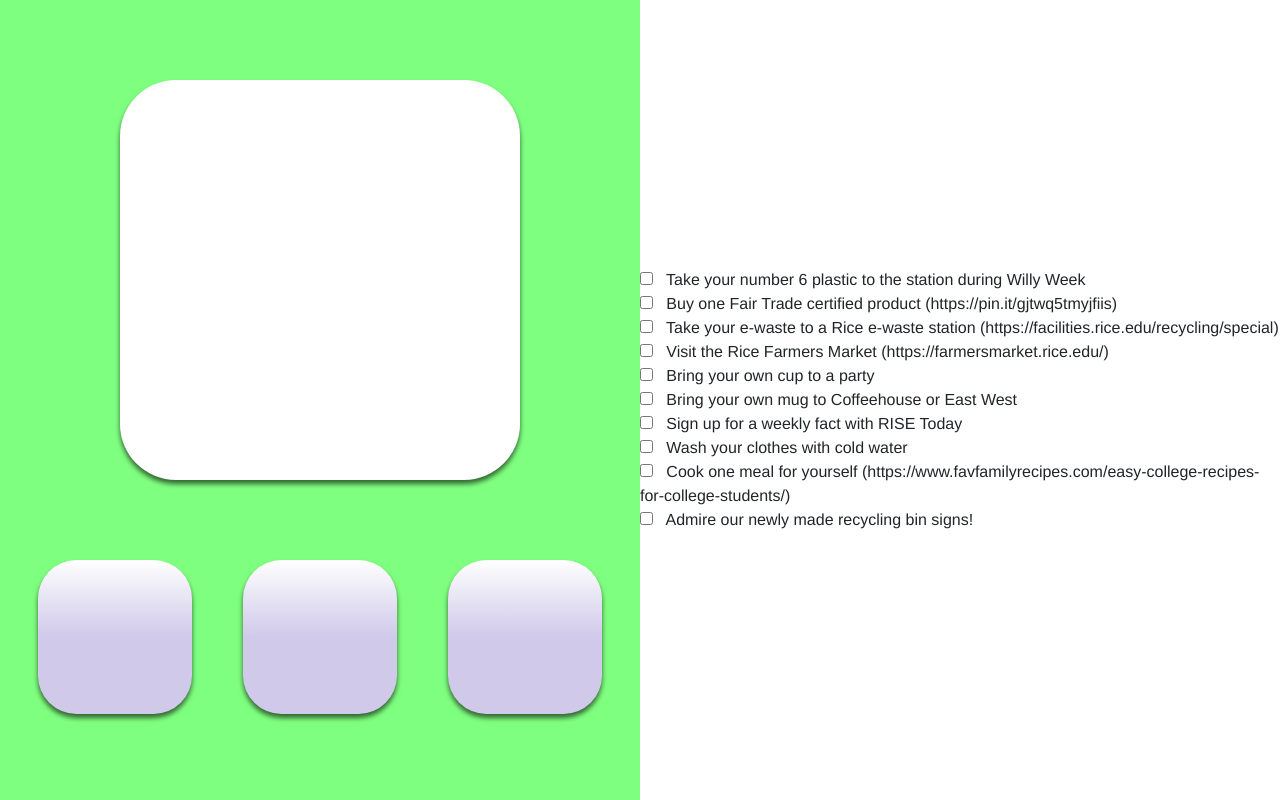
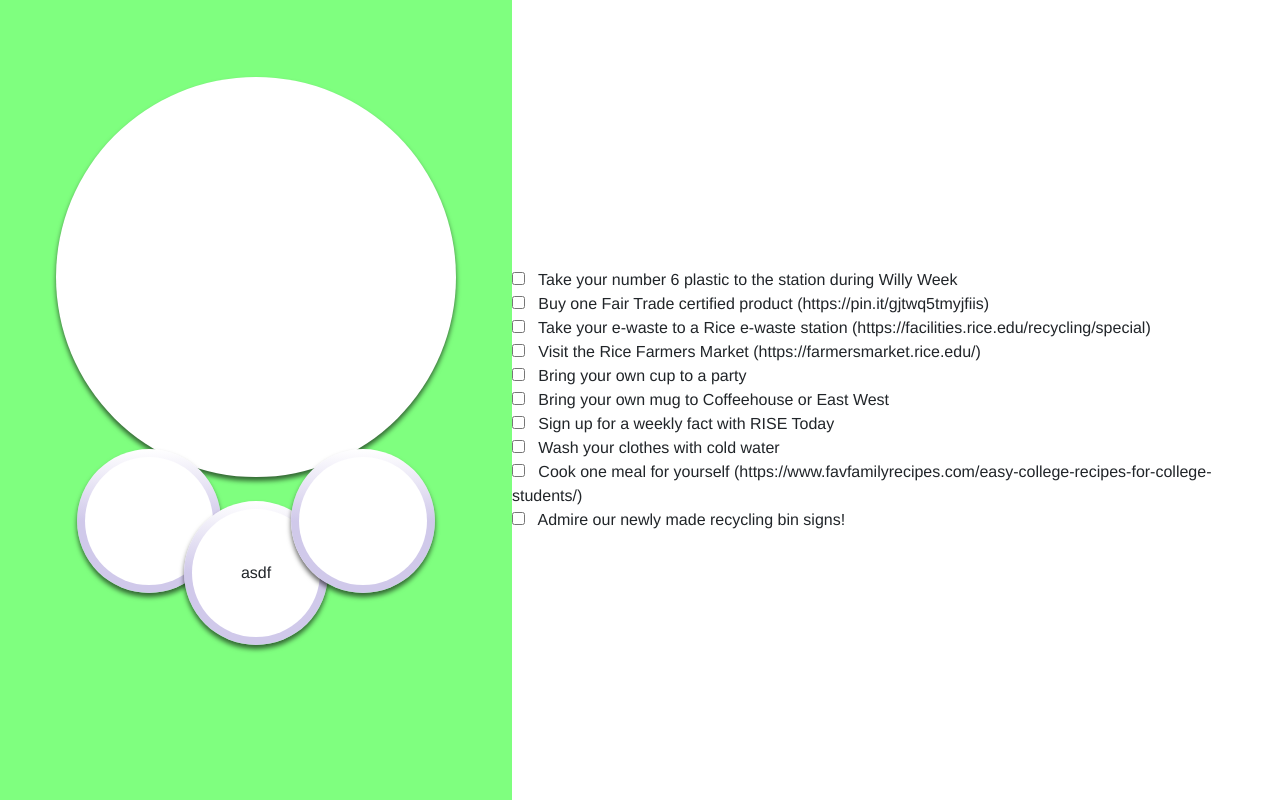
Before and after one commit to katspearl/sustainabilityWebsite, a React (Create React App) app in the folder frontend/: page /dashboard in a window 1280 px wide. Built offline with nearby package versions, Linux system fonts and the light colour scheme; no server answers.

Commit message:
working on content page

```diff
--- a/frontend/src/components/home/home.jsx
+++ b/frontend/src/components/home/home.jsx
@@ -47,45 +47,80 @@ class Home extends Component {
               <span>{this.state.userInfo.score}</span>
               <div className={styles.personalShadow} />
             </div>
+            <div
+              className={[styles.smallerScoreBorder, styles.leftScore].join(
+                " "
+              )}
+            >
+              <div className={styles.smallerScore}>
+                <span>{this.state.userPledge.pledgeScore}</span>
+              </div>
+            </div>
+            <div
+              className={[styles.smallerScoreBorder, styles.middleScore].join(
+                " "
+              )}
+            >
+              <div className={styles.smallerScore}>
+                <span>asdf</span>
+              </div>
+            </div>
+            <div
+              className={[styles.smallerScoreBorder, styles.rightScore].join(
+                " "
+              )}
+            >
+              <div className={styles.smallerScore}>
+                <span>{this.state.userPledge.members}</span>
+              </div>
+            </div>
             {/* <Button onClick={e => this.updateScore(true)}>Increment!</Button>
             <Button onClick={e => this.updateScore(false)}>Decrement!</Button> */}
           </div>
-          <div className={styles.secondaryScores}>
-            <div className={styles.smallerScore} />
-            <div className={styles.smallerScore} />
-            <div className={styles.smallerScore} />
+          <div className={styles.secondaryScores} />
+        </div>
+        <div className={styles.right}>
+          <div>
+            <input type="checkbox" name="vehicle1" value="Bike" /> &nbsp; Take
+            your number 6 plastic to the station during Willy Week
           </div>
-        </div>
-        <div className={styles.right} >
-          <div><input type="checkbox" name="vehicle1" value="Bike" /> &nbsp;
-          Take your number 6 plastic to the station during Willy Week
+          <div>
+            <input type="checkbox" name="vehicle1" value="Bike" /> &nbsp; Buy
+            one Fair Trade certified product (https://pin.it/gjtwq5tmyjfiis)
           </div>
-          <div><input type="checkbox" name="vehicle1" value="Bike" /> &nbsp;
-          Buy one Fair Trade certified product (https://pin.it/gjtwq5tmyjfiis)
+          <div>
+            <input type="checkbox" name="vehicle1" value="Bike" /> &nbsp; Take
+            your e-waste to a Rice e-waste station
+            (https://facilities.rice.edu/recycling/special)
           </div>
-          <div><input type="checkbox" name="vehicle1" value="Bike" /> &nbsp;
-          Take your e-waste to a Rice e-waste station (https://facilities.rice.edu/recycling/special)
+          <div>
+            <input type="checkbox" name="vehicle1" value="Bike" /> &nbsp; Visit
+            the Rice Farmers Market (https://farmersmarket.rice.edu/)
           </div>
-          <div><input type="checkbox" name="vehicle1" value="Bike" /> &nbsp;
-          Visit the Rice Farmers Market (https://farmersmarket.rice.edu/)
+          <div>
+            <input type="checkbox" name="vehicle1" value="Bike" /> &nbsp; Bring
+            your own cup to a party
           </div>
-          <div><input type="checkbox" name="vehicle1" value="Bike" /> &nbsp;
-          Bring your own cup to a party
+          <div>
+            <input type="checkbox" name="vehicle1" value="Bike" /> &nbsp; Bring
+            your own mug to Coffeehouse or East West
           </div>
-          <div><input type="checkbox" name="vehicle1" value="Bike" /> &nbsp;
-          Bring your own mug to Coffeehouse or East West
+          <div>
+            <input type="checkbox" name="vehicle1" value="Bike" /> &nbsp; Sign
+            up for a weekly fact with RISE Today
           </div>
-          <div><input type="checkbox" name="vehicle1" value="Bike" /> &nbsp;
-          Sign up for a weekly fact with RISE Today
+          <div>
+            <input type="checkbox" name="vehicle1" value="Bike" /> &nbsp; Wash
+            your clothes with cold water
           </div>
-          <div><input type="checkbox" name="vehicle1" value="Bike" /> &nbsp;
-          Wash your clothes with cold water
+          <div>
+            <input type="checkbox" name="vehicle1" value="Bike" /> &nbsp; Cook
+            one meal for yourself
+            (https://www.favfamilyrecipes.com/easy-college-recipes-for-college-students/)
           </div>
-          <div><input type="checkbox" name="vehicle1" value="Bike" /> &nbsp;
-          Cook one meal for yourself (https://www.favfamilyrecipes.com/easy-college-recipes-for-college-students/)
-          </div>
-          <div><input type="checkbox" name="vehicle1" value="Bike" /> &nbsp;
-          Admire our newly made recycling bin signs!
+          <div>
+            <input type="checkbox" name="vehicle1" value="Bike" /> &nbsp; Admire
+            our newly made recycling bin signs!
           </div>
         </div>
       </div>
--- a/frontend/src/components/home/home.module.css
+++ b/frontend/src/components/home/home.module.css
@@ -1,19 +1,22 @@
 .homeWrapper {
   display: grid;
-  grid-template-columns: 1fr 1fr;
+  grid-template-columns: 4fr 6fr;
   height: 100vh;
   width: 100vw;
 }
 
 .left {
   background: rgb(0, 255, 0, 0.5);
-  display: grid;
-  grid-template-rows: 70% 30%;
+  /* display: grid;
+  grid-template-rows: 67% 33%; */
+  position: relative;
   height: 100%;
   width: 100%;
 }
 
 .mainScore {
+  margin-top: 15%;
+  position: relative;
   display: flex;
   justify-content: center;
   align-items: center;
@@ -25,7 +28,7 @@
   /* border: solid 1px #555; */
   background-color: white;
   box-shadow: 0px 4px 5px rgba(0, 0, 0, 0.6);
-  border-radius: 7vh;
+  border-radius: 25vh;
   display: flex;
   justify-content: center;
   align-items: center;
@@ -48,11 +51,11 @@
   justify-content: space-between;
 }
 
-.smallerScore {
-  width: 12vw;
-  height: 12vw;
-  background-color: white;
-  border-radius: 3vw;
+.smallerScoreBorder {
+  width: 18vh;
+  height: 18vh;
+  /* background-color: white; */
+  border-radius: 9vh;
   box-shadow: 0px 4px 5px rgba(0, 0, 0, 0.6);
   background-image: linear-gradient(
     to bottom,
@@ -60,6 +63,20 @@
     #d0c9ea 50%,
     #d0c9ea 100%
   );
+  display: flex;
+  justify-content: center;
+  align-items: center;
+  position: absolute;
+}
+
+.smallerScore {
+  width: 16vh;
+  height: 16vh;
+  border-radius: 8vh;
+  background-color: white;
+  display: flex;
+  justify-content: center;
+  align-items: center;
 }
 
 .right {
@@ -72,3 +89,17 @@
 .right > * {
   /* border: 1px solid red; */
 }
+
+.leftScore {
+  bottom: -29%;
+  left: 15%;
+}
+
+.middleScore {
+  bottom: -42%;
+}
+
+.rightScore {
+  bottom: -29%;
+  right: 15%;
+}
--- a/frontend/src/components/login/login.jsx
+++ b/frontend/src/components/login/login.jsx
@@ -16,7 +16,8 @@ class Login extends Component {
       loginPassword: "",
       signUpUsername: "",
       signUpPassword: "",
-      error: false,
+      signUpError: false,
+      loginError: false,
       route: false
     };
   }
@@ -42,13 +43,29 @@ class Login extends Component {
         if (accountMade) {
           this.setState({ route: true });
         } else {
-          this.setState({ error: true });
+          this.setState({ signUpError: true });
         }
       }
     }
   };
 
-  handleLogin = () => {};
+  handleLogin = async () => {
+    const loginUsername = this.state.loginUsername;
+    const loginPassword = this.state.loginPassword;
+
+    if (loginPassword !== "" && loginUsername !== "") {
+      const res = await fetch(
+        `http://localhost:5000/login/${this.state.loginUsername}`
+      );
+      const accountExists = await res.json();
+      if (accountExists) {
+        this.setState({ route: true });
+      } else {
+        console.log("do i get in here?");
+        this.setState({ loginError: true });
+      }
+    }
+  };
 
   updateSignUpUsername = evt => {
     // console.log(evt.target.value);
@@ -93,10 +110,16 @@ class Login extends Component {
       </div>
     );
 
+    let loginError = (
+      <div className={styles.loginErrorMessage}>
+        <span>Username doesn't exist!</span>
+      </div>
+    );
+
     if (this.state.formVisible) {
       signupForm = (
         <div className={styles.signupForm}>
-          {this.state.error ? errorMessage : null}
+          {this.state.signUpError ? errorMessage : null}
           <input
             type="text"
             id="uname"
@@ -114,21 +137,33 @@ class Login extends Component {
           <div
             data-index="0"
             onClick={e => this.setPledge(e)}
-            className={[styles.pledgeCheck, styles.c1].join(" ")}
+            className={[
+              styles.pledgeCheck,
+              styles.c1,
+              this.state.pledge === 0 ? styles.selectedPledge : ""
+            ].join(" ")}
           >
             Eat more plant-based meals.
           </div>
           <div
             data-index="1"
             onClick={e => this.setPledge(e)}
-            className={[styles.pledgeCheck, styles.c2].join(" ")}
+            className={[
+              styles.pledgeCheck,
+              styles.c2,
+              this.state.pledge === 1 ? styles.selectedPledge : ""
+            ].join(" ")}
           >
             Use more alternative transportation.
           </div>
           <div
             data-index="2"
             onClick={e => this.setPledge(e)}
-            className={[styles.pledgeCheck, styles.c3].join(" ")}
+            className={[
+              styles.pledgeCheck,
+              styles.c3,
+              this.state.pledge === 2 ? styles.selectedPledge : ""
+            ].join(" ")}
           >
             Replace disposable items with reusables.
           </div>
@@ -158,9 +193,11 @@ class Login extends Component {
               placeholder="password..."
               onChange={e => this.updateLoginPassword(e)}
             />
-            <div className={styles.loginBtn}>Log in</div>
+            <div onClick={this.handleLogin} className={styles.loginBtn}>
+              Log in
+            </div>
           </div>
-
+          {this.state.loginError ? loginError : null}
           <h2>s u s t a i n a b i l i t y</h2>
           <div className={this.state.formVisible ? styles.signupWrapper : ""}>
             {signupForm}
--- a/frontend/src/components/login/login.module.css
+++ b/frontend/src/components/login/login.module.css
@@ -181,3 +181,19 @@ img {
   background: #d0c9ea;
   cursor: pointer;
 }
+
+.loginErrorMessage {
+  position: absolute;
+  top: 11vh;
+  left: 1vw;
+  border: 1px solid red;
+  color: red;
+  border-radius: 2vh;
+  padding: 0.5vh 1vh;
+  background-color: #ffecec;
+}
+
+.selectedPledge {
+  background: #d0c9ea;
+  color: white;
+}
```
